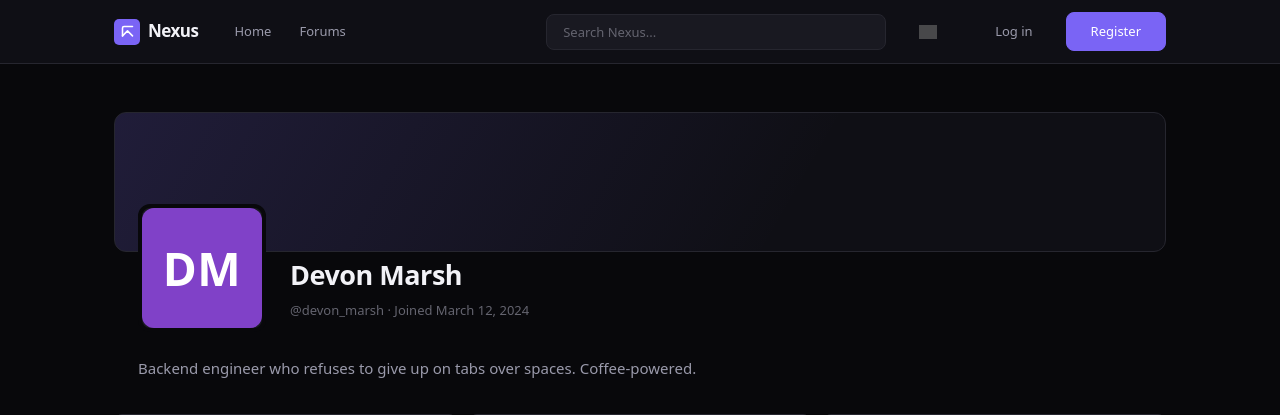
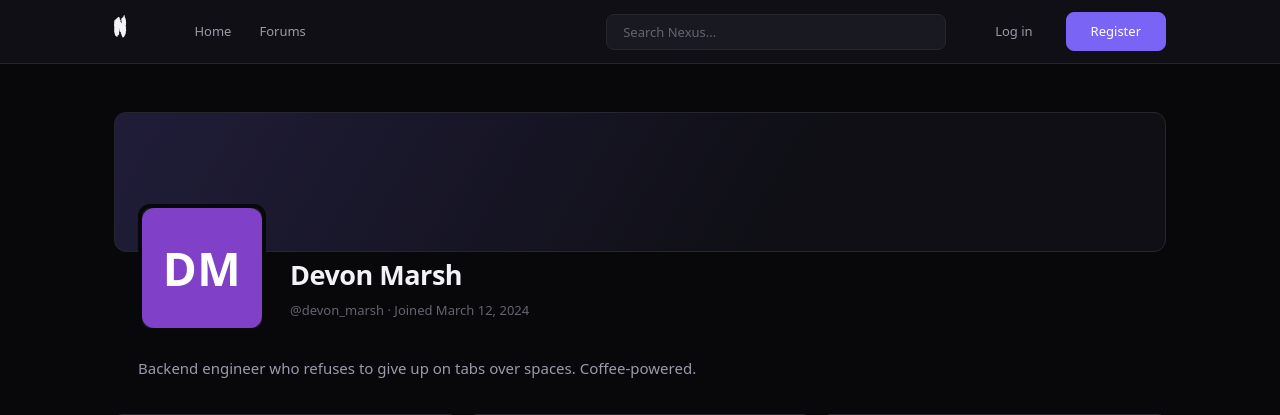
Before and after one commit to nerdylist/nightfall, a PHP site: page /bbs/profile.php in a window 1280 px wide. Shown: the top 415 px of the page. Run offline with PHP 8.4, Linux system fonts and the light colour scheme; grey boxes are pictures that could not be loaded.

Commit message:
Session-aware nav, BBS rebrand to THE DEAD LAST, forced Darkness theme

```diff
--- a/bbs/css/nav.css
+++ b/bbs/css/nav.css
@@ -1,5 +1,15 @@
 /* nav.css — top header, nav links, search, theme switcher, user menu
    FLAT + SHARP: hairline borders, crisp type, near-zero shadow, fast micro-interactions. */
+
+/* Host site brand font (see /css/base.css) — same-origin under /bbs pages,
+   so the root-absolute URL resolves correctly here too. */
+@font-face {
+  font-family: "Night of the Deads";
+  src: url("/fonts/night-of-the-deads.ttf") format("truetype");
+  font-weight: normal;
+  font-style: normal;
+  font-display: swap;
+}
 
 .site-header {
   position: sticky;
@@ -33,19 +43,11 @@
   color: var(--text);
 }
 
-.logo .logo-mark {
-  display: inline-flex;
-  align-items: center;
-  justify-content: center;
-  width: 26px;
-  height: 26px;
-  border-radius: var(--radius-sm);
-  background: var(--accent);
-  color: var(--accent-contrast);
-}
-
-.logo .logo-mark svg {
-  display: block;
+/* Brand wordmark — host site's horror display font, falls back to the
+   default logo styling (--font-sans) if the font fails to load. */
+.logo .logo-text {
+  font-family: "Night of the Deads", var(--font-sans);
+  letter-spacing: 0.02em;
 }
 
 /* ---- Nav links ---- */
@@ -105,9 +107,10 @@
 
 /* ---- Theme switcher (segmented control) ---- */
 /* Theme switcher: palette-icon trigger + dropdown menu of theme options */
+/* Site is locked to the "darkness" theme (see head.php pre-paint script);
+   the picker is hidden rather than removed so the markup/JS stay intact. */
 .theme-switcher {
-  position: relative;
-  display: inline-flex;
+  display: none;
 }
 
 .theme-trigger {
--- a/bbs/partials/head.php
+++ b/bbs/partials/head.php
@@ -22,7 +22,7 @@
 <link rel="stylesheet" href="<?= $BASE ?>css/editor.css">
 <link rel="stylesheet" href="<?= $BASE ?>css/write.css">
 <link rel="stylesheet" href="<?= $BASE ?>css/forums.css">
-<script>(function(){try{var t=localStorage.getItem('forum-theme');var valid=['midnight','dusk','light','darkness'];if(valid.indexOf(t)!==-1){document.documentElement.dataset.theme=t;}else{document.documentElement.dataset.theme=<?= json_encode($CONFIG['DEFAULT_THEME']) ?>;}}catch(e){document.documentElement.dataset.theme=<?= json_encode($CONFIG['DEFAULT_THEME']) ?>;}})();</script>
+<script>(function(){document.documentElement.dataset.theme=<?= json_encode($CONFIG['DEFAULT_THEME']) ?>;})();</script>
 <?php foreach ((array)$EXTRA_CSS as $href) { echo '<link rel="stylesheet" href="' . htmlspecialchars($BASE . $href) . '">' . "\n"; } ?>
 </head>
 <body>
--- a/bbs/partials/header.php
+++ b/bbs/partials/header.php
@@ -13,7 +13,7 @@
 ?>
 <header class="site-header">
   <div class="container">
-    <a class="logo" href="<?= $BASE ?>index.php"><span class="logo-mark" aria-hidden="true"><svg xmlns="http://www.w3.org/2000/svg" width="15" height="15" viewBox="0 0 24 24" fill="none" stroke="currentColor" stroke-width="2.5" stroke-linecap="round" stroke-linejoin="round"><path d="M4 19V6.5a2.5 2.5 0 0 1 2.5-2.5H20"/><path d="M4 19l8-8 8 8"/></svg></span><span class="logo-text"><?= htmlspecialchars($CONFIG['SITE_NAME']) ?></span></a>
+    <a class="logo" href="<?= $BASE ?>index.php"><span class="logo-text"><?= htmlspecialchars($CONFIG['SITE_NAME']) ?></span></a>
     <nav class="nav-links">
       <a class="<?= $navHome ? 'active' : '' ?>" href="<?= $BASE ?>index.php">Home</a>
       <a class="<?= $navForums ? 'active' : '' ?>" href="<?= $BASE ?>forums.php">Forums</a>
--- a/bbs/profile.php
+++ b/bbs/profile.php
@@ -7,14 +7,24 @@
 $data['current_user'] = $me ? (int)$me['id'] : 0;
 require_once __DIR__ . '/partials/avatar.php';
 
-// Resolve requested user id (default to current user).
-$requestedId = isset($_GET['user']) ? (int) $_GET['user'] : (int) $data['current_user'];
+// Resolve requested user (default to current user). Accepts either a
+// numeric id or a username in ?user=.
+$requestedParam = isset($_GET['user']) ? (string) $_GET['user'] : (string) $data['current_user'];
+$requestedIsId = (bool) preg_match('/^\d+$/', $requestedParam);
+$requestedId = $requestedIsId ? (int) $requestedParam : 0;
 
 $profileUser = null;
 foreach ($data['users'] as $u) {
-    if ((int) $u['id'] === $requestedId) {
-        $profileUser = $u;
-        break;
+    if ($requestedIsId) {
+        if ((int) $u['id'] === $requestedId) {
+            $profileUser = $u;
+            break;
+        }
+    } else {
+        if (strcasecmp((string) $u['username'], $requestedParam) === 0) {
+            $profileUser = $u;
+            break;
+        }
     }
 }
 if ($profileUser === null) {
--- a/css/index.css
+++ b/css/index.css
@@ -63,6 +63,12 @@
 .site-nav__cta {
   padding: 8px 18px;
   font-size: 0.85rem;
+}
+
+.site-nav__username {
+  color: var(--text-0);
+  font-weight: 800;
+  letter-spacing: 0.06em;
 }
 
 /* Shared interactive states: hover lift + glow on all buttons/links */
--- a/css/login.css
+++ b/css/login.css
@@ -61,6 +61,12 @@
 .site-nav__cta {
   padding: 8px 18px;
   font-size: 0.85rem;
+}
+
+.site-nav__username {
+  color: var(--text-0);
+  font-weight: 800;
+  letter-spacing: 0.06em;
 }
 
 .site-footer {
--- a/css/register.css
+++ b/css/register.css
@@ -62,6 +62,12 @@
 .site-nav__cta {
   padding: 8px 18px;
   font-size: 0.85rem;
+}
+
+.site-nav__username {
+  color: var(--text-0);
+  font-weight: 800;
+  letter-spacing: 0.06em;
 }
 
 .site-footer {
--- a/keeper/dashboard.php
+++ b/keeper/dashboard.php
@@ -1,7 +1,9 @@
 <?php
 require_once __DIR__ . '/../config.php';
 
-session_start();
+if (session_status() === PHP_SESSION_NONE) {
+    session_start();
+}
 
 if (empty($_SESSION['keeper_admin'])) {
     header('Location: /keeper/index.php');
--- a/keeper/forum-users.php
+++ b/keeper/forum-users.php
@@ -1,7 +1,9 @@
 <?php
 require_once __DIR__ . '/../config.php';
 
-session_start();
+if (session_status() === PHP_SESSION_NONE) {
+    session_start();
+}
 
 if (empty($_SESSION['keeper_admin'])) {
     header('Location: /keeper/index.php');
--- a/keeper/index.php
+++ b/keeper/index.php
@@ -1,7 +1,9 @@
 <?php
 require_once __DIR__ . '/../config.php';
 
-session_start();
+if (session_status() === PHP_SESSION_NONE) {
+    session_start();
+}
 
 $pageTitle = 'Keeper Login — The Dead Last Admin';
 $pageCss = [];
--- a/keeper/meshy.php
+++ b/keeper/meshy.php
@@ -1,7 +1,9 @@
 <?php
 require_once __DIR__ . '/../config.php';
 
-session_start();
+if (session_status() === PHP_SESSION_NONE) {
+    session_start();
+}
 
 if (empty($_SESSION['keeper_admin'])) {
     header('Location: /keeper/index.php');
--- a/login.php
+++ b/login.php
@@ -40,7 +40,9 @@
         if (!$user) {
             $formErrors['password'] = 'Invalid username/email or password.';
         } else {
-            session_start();
+            if (session_status() === PHP_SESSION_NONE) {
+                session_start();
+            }
             $_SESSION['user_id'] = (int) $user['id'];
             $_SESSION['username'] = $user['username'];
             header('Location: ' . $next);
```
Also changed, not shown: config.php (+8 -0 lines), partials/nav.php (+22 -2 lines).
